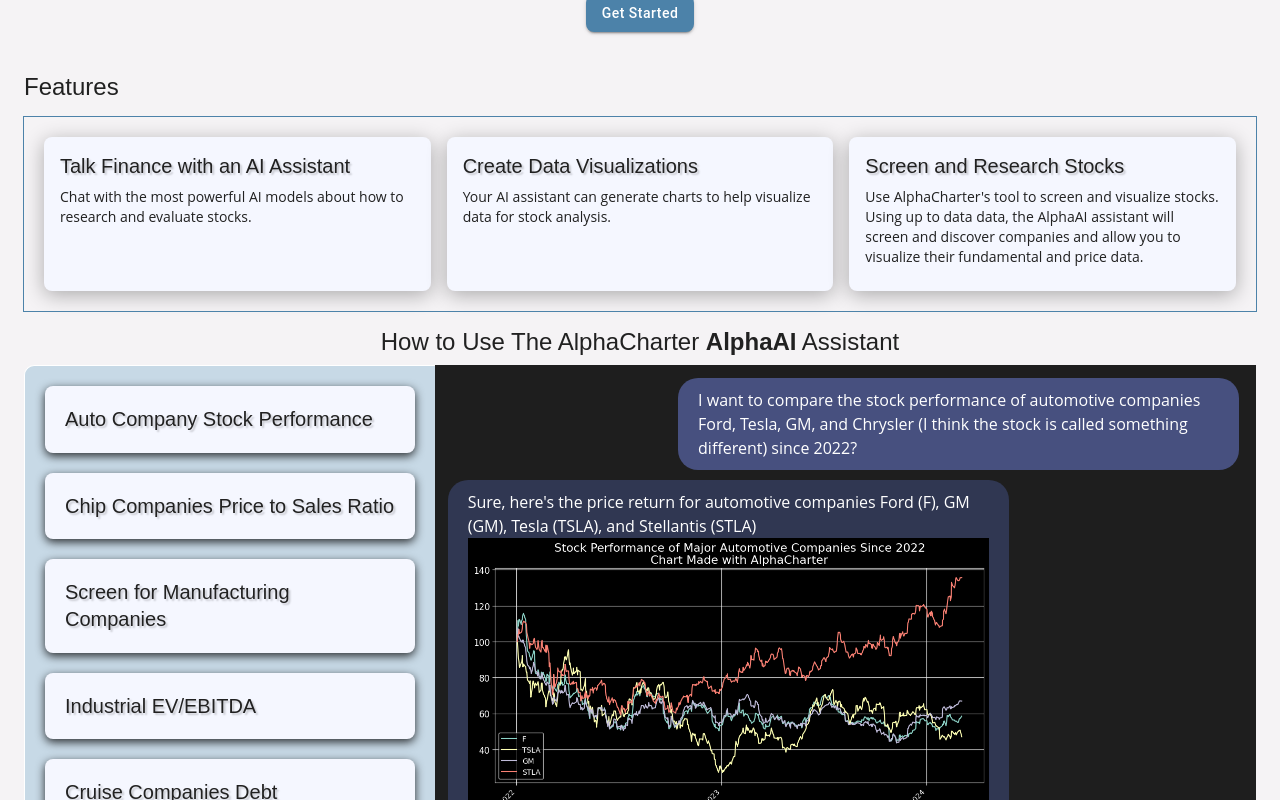
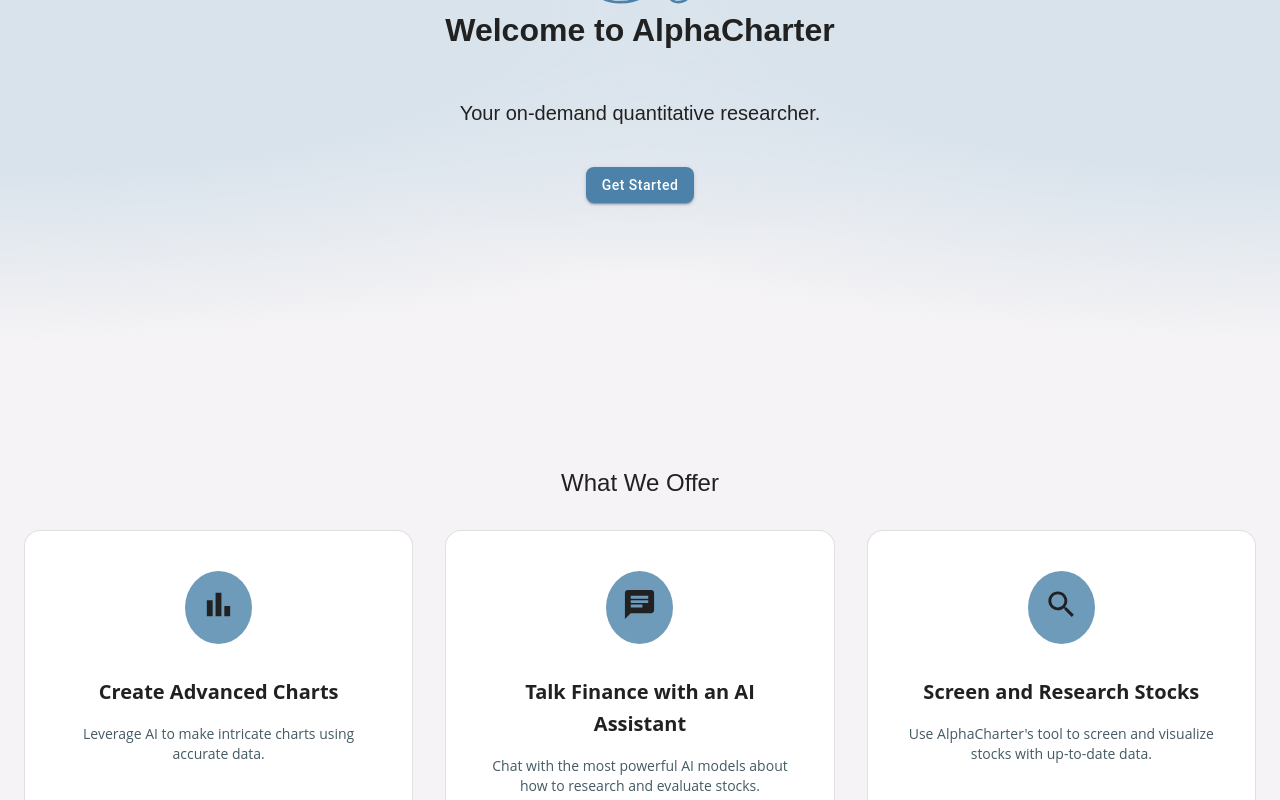
Before and after one commit to SailingSF/alphacharter-frontend, a React (Create React App) app: page / in a window 1280 px wide. Shown: the part 460-1260 px from the top of the page. Built offline with nearby package versions, Linux system fonts and the light colour scheme.

Commit message:
homepage redo

```diff
--- a/src/components/AppDemo.jsx
+++ b/src/components/AppDemo.jsx
@@ -63,38 +63,38 @@
     const [activeChat, setActiveChat] = useState(demoChats.automotive);
 
     return (
-        <Container maxWidth='xl'>
-        <Typography variant='h4' align='center' gutterBottom>
-            How to Use The AlphaCharter <strong>AlphaAI</strong> Assistant
+      <Container maxWidth='xl' sx={{ my: 8 }}>
+          <Typography variant='h2' component="h2" align='center' gutterBottom sx={{ mb: 6 }}>
+              Examples
           </Typography>
-      <Grid container spacing={0}>
+          <Typography variant='h5' align='center' gutterBottom sx={{ mb: 4 }}>
+              Take a look at our examples to see what AlphaAI can do for you.
+          </Typography>
+          <Grid container spacing={4}>
               <Grid item xs={12} md={4}>
                   <Box sx={{
-            padding: '20px',
-            backgroundColor: theme.palette.background.medium,
-            borderRadius: '10px 0 0 10px', // rounded corners on the left
                       display: 'flex',
                       flexDirection: 'column',
-            height: '100%', // this will be controlled by the flex parent
-            border: '1px solid white',
-            borderRight: 0,
+                      gap: 3,
                   }}>
                   {Object.keys(demoChats).map((key) => (
-            <Card key={key} style={{
-              padding: '20px',
-              backgroundColor: theme.palette.background.surface,
-              marginBottom: '20px',
-              boxShadow: '0px 3px 10px rgba(0, 0, 0, 0.8)',
+                      <Card key={key}
+                          onClick={() => setActiveChat(demoChats[key])}
+                          sx={{
+                              backgroundColor: theme.palette.background.paper,
+                              boxShadow: 'none',
+                              border: `1px solid ${theme.palette.divider}`,
+                              borderRadius: 2,
+                              transition: 'all 0.3s ease-in-out',
                               '&:hover': {
-                backgroundColor: theme.palette.action.hover, // Change background color on hover
-                boxShadow: '0px 10px 10px rgba(0, 0, 0, 0.9)', // Increase shadow on hover
-                cursor: 'pointer' // Change cursor to indicate clickable
+                                  backgroundColor: theme.palette.action.hover,
+                                  transform: 'translateY(-5px)',
+                                  boxShadow: '0 4px 20px rgba(0, 0, 0, 0.1)',
                               }
-
                           }}
-              onClick={() => setActiveChat(demoChats[key])}>
-              <CardActionArea>
-                <Typography variant="h5" sx={{ textShadow: '2px 2px 2px rgba(0, 0, 0, 0.2)' }}>
+                      >
+                          <CardActionArea sx={{ p: 2 }}>
+                              <Typography variant="h6" component="h3" sx={{ fontWeight: 'bold' }}>
                                   {demoChats[key].title}
                               </Typography>
                           </CardActionArea>
@@ -102,15 +102,22 @@
                   ))}
                   </Box>
               </Grid>
-        <Grid item xs={12} md={8} sx={{ backgroundColor: theme.palette.background.chat, display: 'flex', flexDirection: 'column'}}>
+              <Grid item xs={12} md={8}>
+                  <Box sx={{
+                      backgroundColor: theme.palette.background.chat,
+                      borderRadius: 2,
+                      border: `1px solid ${theme.palette.divider}`,
+                      p: 3,
+                  }}>
                       <MessageList height={'600px'}>
                           {activeChat.messages.map((message, index) => (
                               <MessageItem key={index} owner={message.owner}>
                                   <Typography variant='body1' dangerouslySetInnerHTML={{ __html: message.text }} />
-                {message.imageUrl && <img src={message.imageUrl} alt="chart" />}
+                                  {message.imageUrl && <img src={message.imageUrl} alt="chart" style={{ maxWidth: '100%', height: 'auto', borderRadius: '8px', marginTop: '16px' }} />}
                               </MessageItem>
                           ))}
                       </MessageList>
+                  </Box>
               </Grid>
           </Grid>
       </Container>
--- a/src/components/FeatureCards.jsx
+++ b/src/components/FeatureCards.jsx
@@ -1,45 +1,63 @@
 import React from 'react';
 import { useTheme } from '@mui/material/styles';
-import { Container, Box, Grid, Card, CardContent, Typography } from '@mui/material';
+import { Container, Box, Grid, Card, CardContent, Typography, Icon } from '@mui/material';
+import ChatIcon from '@mui/icons-material/Chat';
+import BarChartIcon from '@mui/icons-material/BarChart';
+import SearchIcon from '@mui/icons-material/Search';
 
 function FeatureCards() {
     const theme = useTheme();
 
     const features = [
-        { title: 'Talk Finance with an AI Assistant', description: 'Chat with the most powerful AI models about how to research and evaluate stocks.' },
-        { title: 'Create Data Visualizations', description: 'Your AI assistant can generate charts to help visualize data for stock analysis.' },
-        { title: 'Screen and Research Stocks', description: "Use AlphaCharter's tool to screen and visualize stocks. Using up to data data, the AlphaAI assistant will screen and discover companies and allow you to visualize their fundamental and price data." },
+        {
+            title: 'Create Advanced Charts',
+            description: 'Leverage AI to make intricate charts using accurate data.',
+            icon: <BarChartIcon fontSize="large" />
+        },
+        {
+            title: 'Talk Finance with an AI Assistant',
+            description: 'Chat with the most powerful AI models about how to research and evaluate stocks.',
+            icon: <ChatIcon fontSize="large" />
+        },
+        {
+            title: 'Screen and Research Stocks',
+            description: "Use AlphaCharter's tool to screen and visualize stocks with up-to-date data.",
+            icon: <SearchIcon fontSize="large" />
+        },
     ];
 
     return (
-        <Container maxWidth='xl'>
-            <Typography variant='h4'>Features</Typography>
-            <Box sx={{
-                marginBottom: '1rem',
-                marginTop: '1rem',
-                outline: `1px solid ${theme.palette.primary.main}`,
+        <Container maxWidth='xl' sx={{ my: 8 }}>
+            <Typography variant='h4' component="h2" sx={{ mb: 4, textAlign: 'center' }}>What We Offer</Typography>
+            <Grid container spacing={4}>
+                {features.map((feature, index) => (
+                    <Grid item xs={12} md={4} key={index}>
+                        <Card sx={{
+                            height: '100%',
                             display: 'flex',
                             flexDirection: 'column',
-                justifyContent: 'center',
+                            alignItems: 'center',
+                            textAlign: 'center',
+                            p: 3,
+                            backgroundColor: theme.palette.background.paper,
+                            boxShadow: 'none',
+                            border: `1px solid ${theme.palette.divider}`,
+                            borderRadius: 2,
                         }}>
-
-            <Grid container spacing={2} style={{ padding: '20px'}}>
-            {features.map((feature, index) => (
-                <Grid item xs={12} sm={6} md={4} key={index}>
-                <Card style={{
-                    backgroundColor: theme.palette.background.surface,
-                    width: '100%',
-                    boxShadow: '0px 4px 20px rgba(0, 0, 0, 0.3)',
-                    display: 'flex',
-                    flexDirection: 'column',
-                    justifyContent: 'space-between',
-                    height: '100%',
-                }} elevation={3}>
+                            <Box sx={{
+                                backgroundColor: theme.palette.primary.light,
+                                borderRadius: '50%',
+                                p: 2,
+                                mb: 2,
+                                mt: 2,
+                            }}>
+                                {feature.icon}
+                            </Box>
                             <CardContent>
-                    <Typography gutterBottom variant="h5" component="h2" sx={{ textShadow: '2px 2px 2px rgba(0, 0, 0, 0.2)' }}>
+                                <Typography gutterBottom variant="h6" component="h3" sx={{ fontWeight: 'bold', mb: 2 }}>
                                     {feature.title}
                                 </Typography>
-                    <Typography variant="body2">
+                                <Typography variant="body2" color="text.secondary">
                                     {feature.description}
                                 </Typography>
                             </CardContent>
@@ -47,7 +65,6 @@
                     </Grid>
                 ))}
             </Grid>
-            </Box>
         </Container>
     );
 }
--- a/src/components/Herosection.jsx
+++ b/src/components/Herosection.jsx
@@ -1,8 +1,32 @@
 import React from "react";
 import { useTheme } from "@mui/material/styles";
-import { Container, Typography, Button } from "@mui/material";
+import { Container, Typography, Button, Box } from "@mui/material";
+import { styled } from "@mui/material/styles";
 import AnimatedAlpha from "./AnimatedAlphaLower";
 import { trackEvent } from "../analytics";
+
+const HeroContainer = styled(Container)(({ theme }) => ({
+  height: "100vh",
+  display: "flex",
+  flexDirection: "column",
+  justifyContent: "center",
+  alignItems: "center",
+  textAlign: "center",
+  position: "relative",
+  overflow: "hidden",
+}));
+
+const GradientShape = styled(Box)(({ theme }) => ({
+  position: "absolute",
+  top: "50%",
+  left: "50%",
+  transform: "translate(-50%, -50%)",
+  width: "100%",
+  height: "100%",
+  background: `radial-gradient(ellipse at left, ${theme.palette.primary.mainVariant} 30%, rgba(255,255,255,0) 60%), radial-gradient(ellipse at right, ${theme.palette.primary.mainVariant} 30%, rgba(255,255,255,0) 60%)`,
+  opacity: 0.6,
+  zIndex: -1,
+}));
 
 function HeroSection() {
   const theme = useTheme();
@@ -20,10 +44,8 @@
   // };
 
   return (
-    <Container
-      maxWidth="xl"
-      style={{ padding: "40px 0", textAlign: "center", position: "relative" }}
-    >
+    <HeroContainer maxWidth={false}>
+      <GradientShape />
       <AnimatedAlpha
         style={{ position: "absolute", top: "10px", left: "10px", zIndex: 0 }}
       />
@@ -44,7 +66,7 @@
       {/* <Button variant='contained' color='secondary' sx={{ textTransform:'none', marginLeft: 5 }} onClick={handleAlphaaiClick}>
                 GO TO &nbsp; <strong>AlphaAI</strong>
             </Button> */}
-    </Container>
+    </HeroContainer>
   );
 }
 
--- a/src/components/TestimonialSection.jsx
+++ b/src/components/TestimonialSection.jsx
@@ -47,7 +47,7 @@
                     minHeight: '250px',
                     maxWidth: '600px',
                     mx: 'auto',
-                    backgroundColor: theme.palette.background.light,
+                    backgroundColor: theme.palette.background.paper,
                     border: `2px solid black`}}>
                 <CardContent sx={{
                     display: 'flex',
```
Lines whose indentation alone changed are shown as unchanged.
